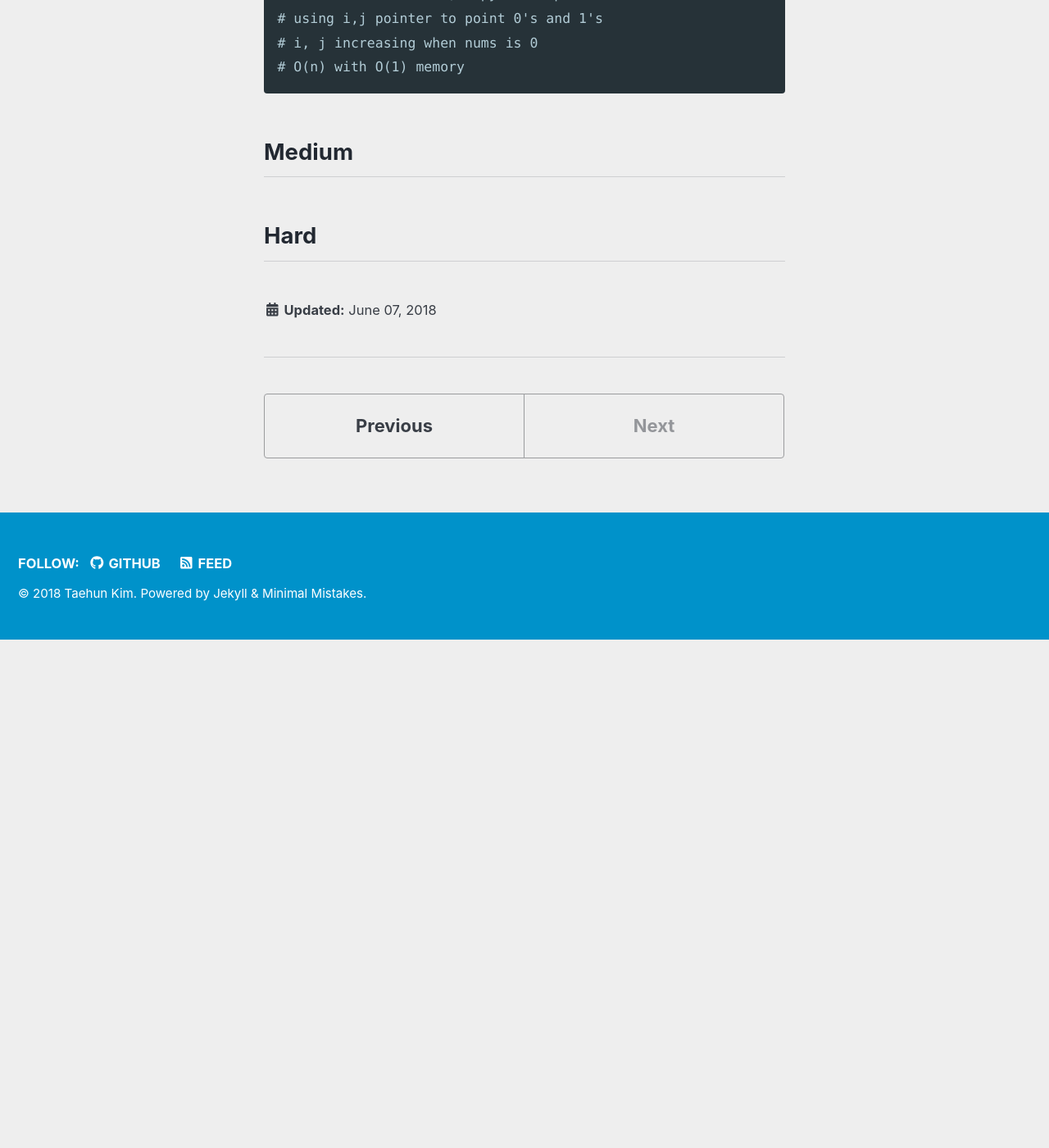
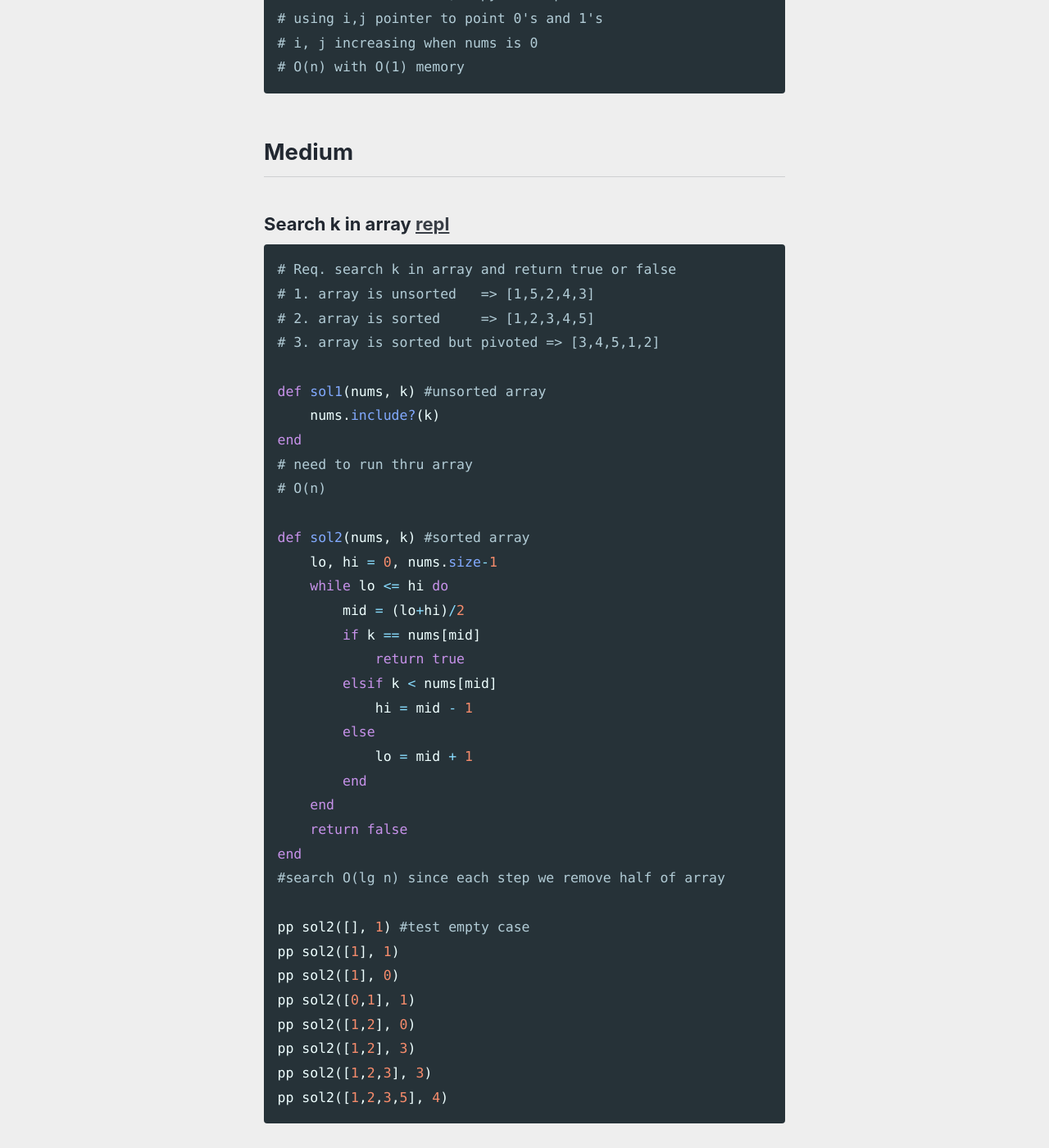
Before and after one commit to tk0221/tk0221.github.io, a Jekyll site: the page built from _docs/coding_practice/quiz.md, in a window 1280 px wide and 1400 px high, scrolled down 2076 px. Shown: the whole window at 82% size. Built offline with Jekyll 4.4.1, drawn with Linux system fonts in a browser that asks for light colours; nearby versions of some CDN libraries; before the commit the page ends 2855 px from its top, so only the background shows below that; some of the changed text lies outside the part shown.

Commit message:
Update quiz.md

````diff
--- a/_docs/coding_practice/quiz.md
+++ b/_docs/coding_practice/quiz.md
@@ -73,4 +73,43 @@ end
 
 ## Medium
 
+### Search k in array  [repl](https://repl.it/@tk0221/bsearch)
+```ruby
+# Req. search k in array and return true or false
+# 1. array is unsorted   => [1,5,2,4,3]
+# 2. array is sorted     => [1,2,3,4,5]
+# 3. array is sorted but pivoted => [3,4,5,1,2]
+
+def sol1(nums, k) #unsorted array
+    nums.include?(k)
+end
+# need to run thru array
+# O(n)
+
+def sol2(nums, k) #sorted array
+    lo, hi = 0, nums.size-1
+    while lo <= hi do
+        mid = (lo+hi)/2
+        if k == nums[mid]
+            return true
+        elsif k < nums[mid]
+            hi = mid - 1
+        else
+            lo = mid + 1
+        end
+    end
+    return false
+end
+#search O(lg n) since each step we remove half of array
+
+pp sol2([], 1) #test empty case
+pp sol2([1], 1)
+pp sol2([1], 0)
+pp sol2([0,1], 1)
+pp sol2([1,2], 0)
+pp sol2([1,2], 3)
+pp sol2([1,2,3], 3)
+pp sol2([1,2,3,5], 4)
+```
+
 ## Hard
````
